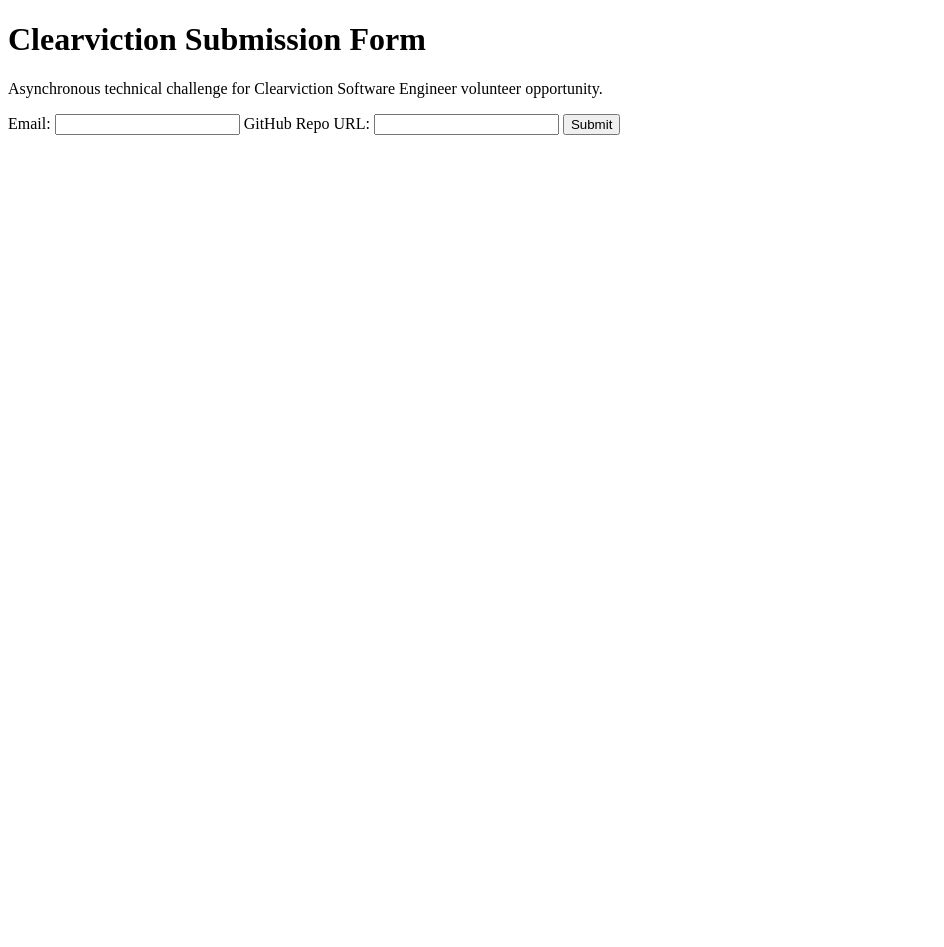
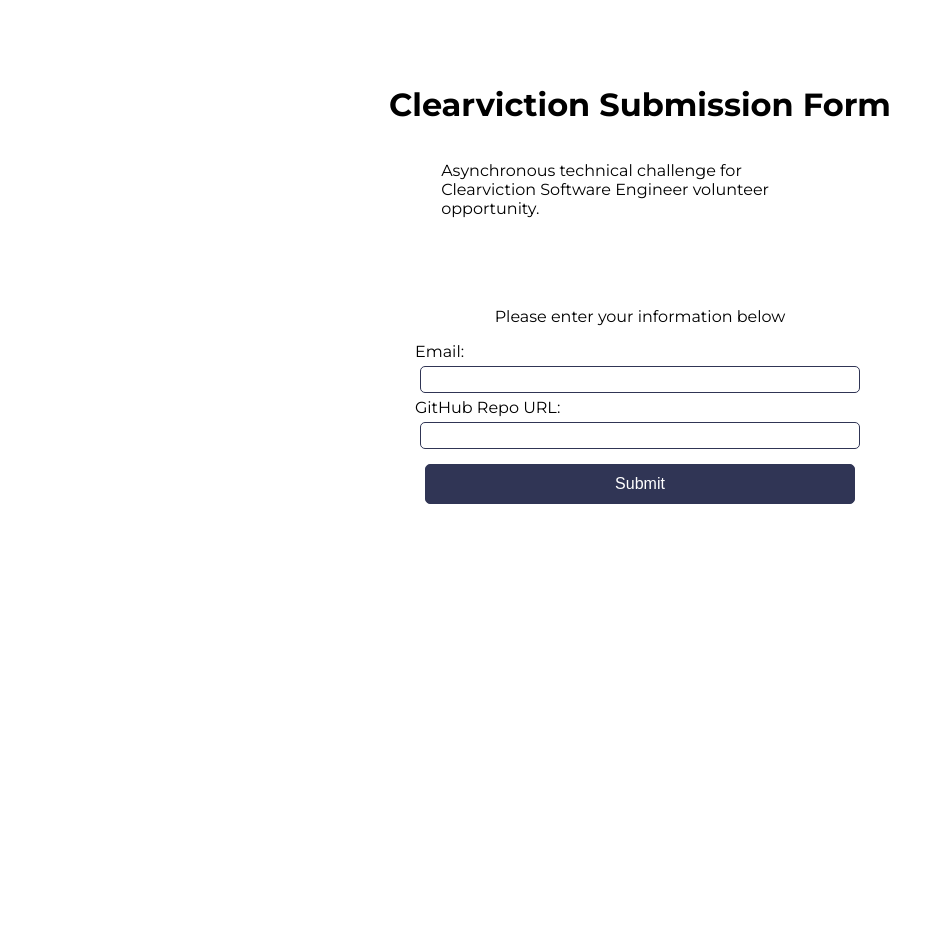
Before and after one commit to mindyschwab/submission_form, a plain HTML site: page index.html in a window 1280 px wide. Shown: the whole page, without its empty margins (0-944 px from the left). Before the commit the page ends 800 px from the top, so only its background shows below. Drawn offline with Linux system fonts and the light colour scheme.

Commit message:
added initial styling

```diff
--- a/index.html
+++ b/index.html
@@ -5,12 +5,20 @@
     <meta charset="UTF-8">
     <meta name="viewport" content="width=device-width, initial-scale=1.0">
     <title>Clearviction Tech Challenge</title>
+    <link rel="preconnect" href="https://fonts.googleapis.com">
+    <link rel="preconnect" href="https://fonts.gstatic.com" crossorigin>
+    <link href="https://fonts.googleapis.com/css2?family=Montserrat:wght@300;400;500;700&display=swap" rel="stylesheet">
     <link rel="stylesheet" href="styles.css">
 </head>
 
 <body>
+    <main>
+        <div class="container">
             <h1>Clearviction Submission Form</h1>
             <p>Asynchronous technical challenge for Clearviction Software Engineer volunteer opportunity.</p>
+        </div>
+        <div class="container">
+            <p>Please enter your information below</p>
             <form>
                 <label for="email"> Email: </label>
                 <input type="email" id="email" name="email" required>
@@ -20,6 +28,9 @@
 
                 <button type="submit">Submit</button>
             </form>
+        </div>
+    </main>
+    <footer> &copy Mindy Schwabenbauer 2023</footer>
 </body>
 
 </html>
--- a/styles.css
+++ b/styles.css
@@ -0,0 +1,59 @@
+* {
+    box-sizing: border-box;
+}
+
+main {
+    height: 100vh;
+    margin: 5%;
+    font-family: 'Montserrat', sans-serif;
+}
+
+.container {
+    display: flex;
+    flex-direction: column;
+    align-items: center;
+    justify-content: center;
+    margin: 5%;
+}
+
+p {
+    padding: 0 5%;
+    max-width: 500px;
+}
+
+form {
+    display: flex;
+    flex-direction: column;
+    width: 60%;
+    max-width: 450px;
+}
+
+input:focus {
+    outline: 2px solid #303555;
+    box-shadow: 1px 1px 8px 1px #303555;
+}
+
+lable {
+    margin: 5px;
+}
+
+input {
+    margin: 5px;
+    padding: 5px;
+    border: 1px solid #303555;
+    border-radius: 5px;
+}
+
+button {
+    margin: 10px;
+    padding: 10px;
+    border: 1px solid #303555;
+    border-radius: 5px;
+    background-color: #303555;
+    color: white;
+    font-size: medium;
+}
+
+footer {
+    text-align: right;
+}
```
Lines whose indentation alone changed are shown as unchanged.
